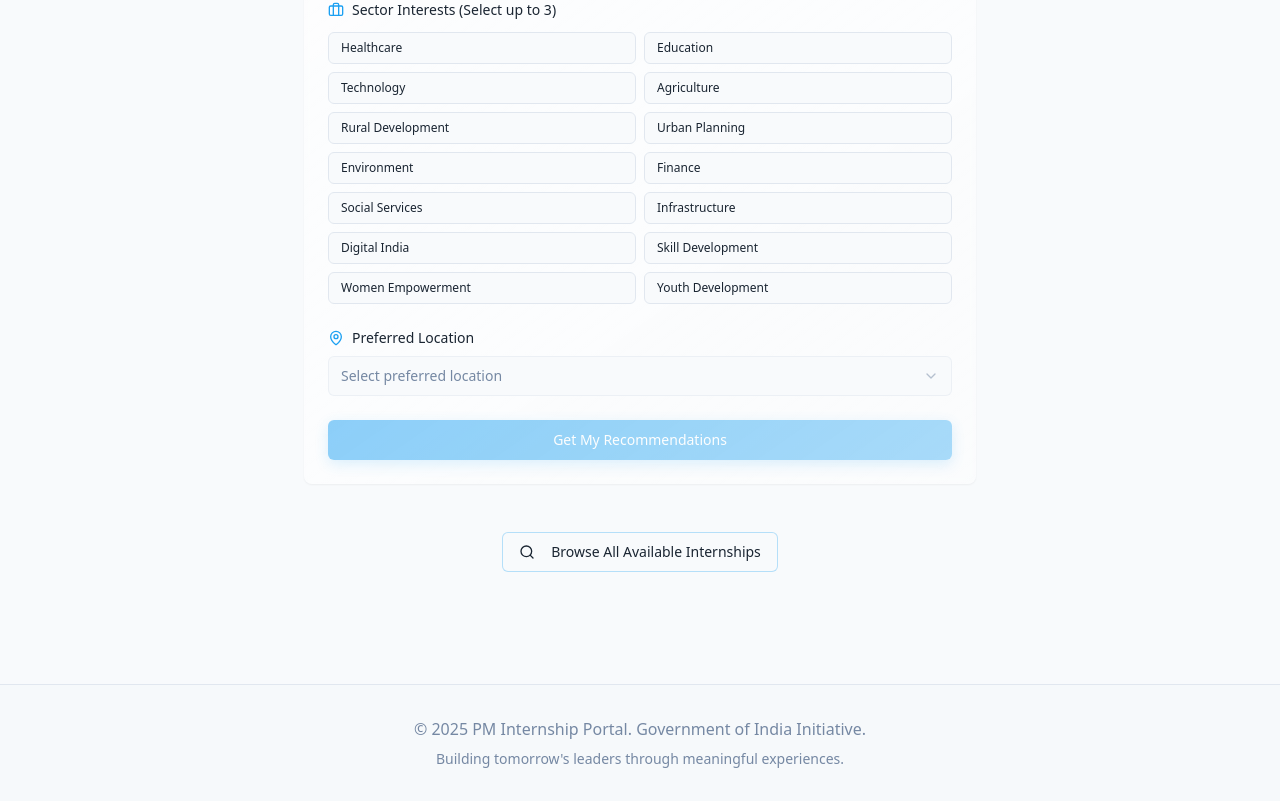
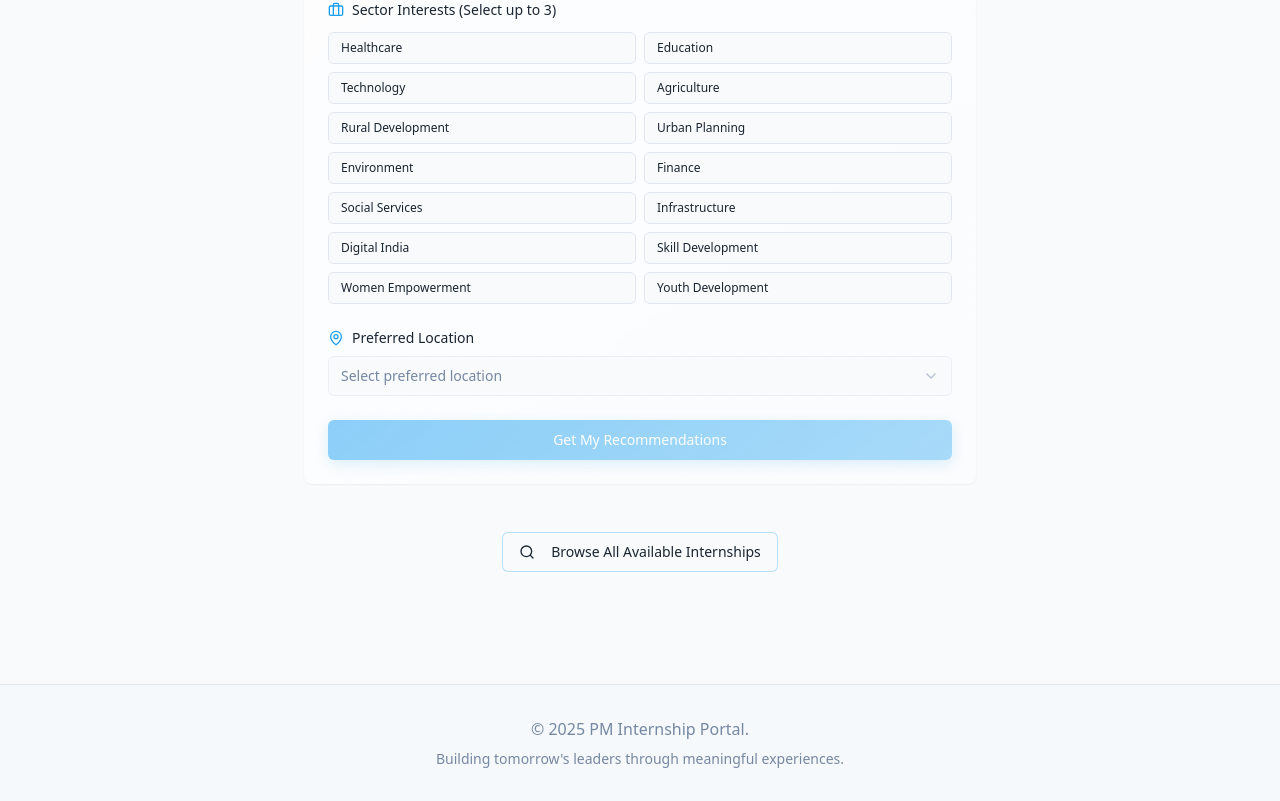
Before and after one commit to NM0124/internia, a React (Vite) app: page / in a window 1280 px wide. Shown: the part 1200-2001 px from the top of the page. Built offline with nearby package versions, Linux system fonts and the light colour scheme; the HTML template or start-up script is replaced by a standard one.

Commit message:
Update Index.tsx

```diff
--- a/src/pages/Index.tsx
+++ b/src/pages/Index.tsx
@@ -110,7 +110,7 @@ const Index = () => {
       <footer className="bg-muted/30 border-t mt-16">
         <div className="container mx-auto px-4 py-8">
           <div className="text-center text-muted-foreground">
-            <p>© 2025 PM Internship Portal. Government of India Initiative.</p>
+            <p>© 2025 PM Internship Portal.</p>
             <p className="mt-2 text-sm">Building tomorrow's leaders through meaningful experiences.</p>
           </div>
         </div>
```
